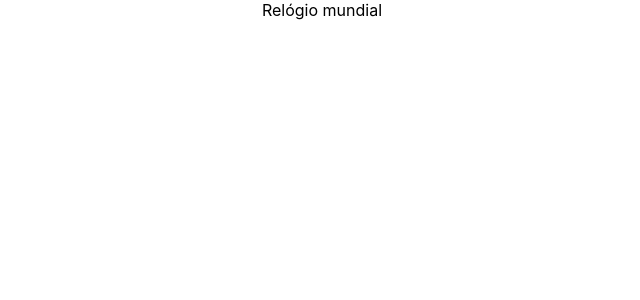
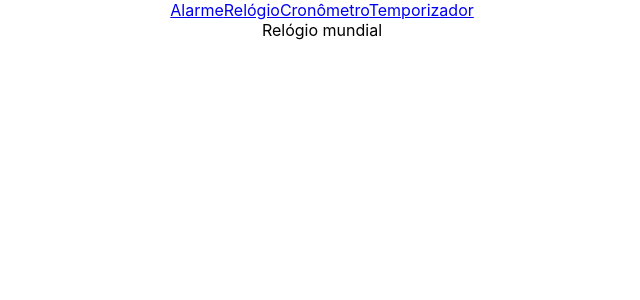
Before and after one commit to IcaroEmanuel/app-relogio-react, a React (Vite) app in the folder app-relogio-react/: page / in a window 1280 px wide. Shown: the top 300 px of the page, without its empty margins (318-958 px from the left). Built offline with nearby package versions, Linux system fonts and the light colour scheme.

Commit message:
barra de navegação

```diff
--- /dev/null
+++ b/app-relogio-react/src/components/Toolbar.jsx
@@ -0,0 +1,15 @@
+import React, { Component } from 'react';
+import { Link } from 'react-router-dom';
+
+export default class Toolbar extends Component {
+  render() {
+    return (
+      <nav>
+        <Link to="/alarm">Alarme</Link>
+        <Link to="/">Relógio</Link>
+        <Link to="/timer">Cronômetro</Link>
+        <Link to="/stopwatch">Temporizador</Link>
+      </nav>
+    );
+  };
+}
--- a/app-relogio-react/src/pages/Alarm.jsx
+++ b/app-relogio-react/src/pages/Alarm.jsx
@@ -1,9 +1,11 @@
 import React, { Component } from 'react';
+import Toolbar from '../components/Toolbar';
 
 export default class Alarm extends Component {
   render() {
     return (
       <section>
+        <Toolbar />
         Alarme
       </section>
     );
--- a/app-relogio-react/src/pages/PageNotFound.jsx
+++ b/app-relogio-react/src/pages/PageNotFound.jsx
@@ -1,9 +1,11 @@
 import React, { Component } from 'react';
+import Toolbar from '../components/Toolbar';
 
 export default class PageNotFound extends Component {
   render() {
     return (
       <section>
+        <Toolbar />
         Página não encontrada
       </section>
     );
--- a/app-relogio-react/src/pages/Stopwatch.jsx
+++ b/app-relogio-react/src/pages/Stopwatch.jsx
@@ -1,9 +1,11 @@
 import React, { Component } from 'react';
+import Toolbar from '../components/Toolbar';
 
 export default class Stopwatch extends Component {
   render() {
     return (
       <section>
+        <Toolbar />
         Cronômetro
       </section>
     );
--- a/app-relogio-react/src/pages/Timer.jsx
+++ b/app-relogio-react/src/pages/Timer.jsx
@@ -1,9 +1,11 @@
 import React, { Component } from 'react';
+import Toolbar from '../components/Toolbar';
 
 export default class Timer extends Component {
   render() {
     return (
       <section>
+        <Toolbar />
         Temporizador
       </section>
     );
--- a/app-relogio-react/src/pages/Watch.jsx
+++ b/app-relogio-react/src/pages/Watch.jsx
@@ -1,9 +1,11 @@
 import React, { Component } from 'react';
+import Toolbar from '../components/Toolbar';
 
 export default class Watch extends Component {
   render() {
     return (
       <section>
+        <Toolbar />
         Relógio mundial
       </section>
     );
```
